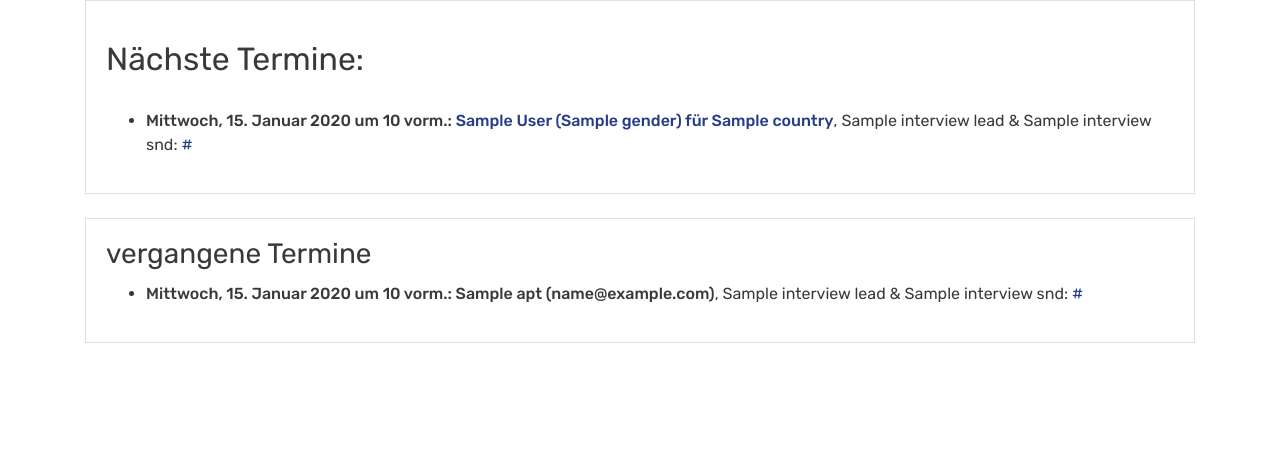
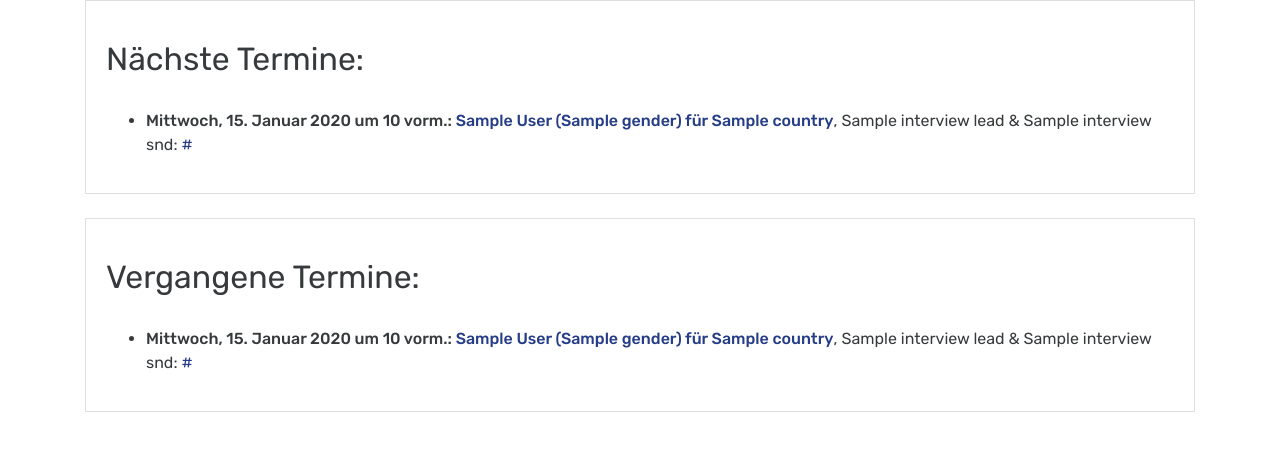
Before and after one commit to DemokratieInBewegung/appntr, a Django app: template templates/interviews/my_appointments.html in a window 1280 px wide. Shown: the part 70-521 px from the top of the page. Run offline with Django 3.2, Linux system fonts and the light colour scheme; the template is opened without the code that fills it: most values are stand-ins (such as "Sample title", 1, 10 or a date in 2020); some libraries are stand-ins or nearby versions.

Commit message:
abstracted future and past appointment lists into includable template, fixing #24

```diff
--- /dev/null
+++ b/templates/interviews/appointment_list.html
@@ -0,0 +1,18 @@
+  <div class="card">
+	<div class="card-block">
+		<h2 class="card-title">{{title}} Termine:</h2>
+		<div class="card-text">
+		  <ul>
+		    {% for apt in apts %}
+		      <li>
+		        <strong>{{apt.datetime|date:"l, j. F Y"}} um {{apt.datetime|time:"TIME_FORMAT"}}: <a href="{% url 'show_application' apt.application.id %}">{{apt.application.first_name}} {{apt.application.last_name}} ({{apt.application.gender}}) für {{apt.application.country}}</a></strong>, {{apt.interview_lead.get_full_name|default:apt.interview_lead.username}} &amp; {{apt.interview_snd.get_full_name|default:apt.interview_snd.username}}: <a href="{{apt.link}}">{{apt.link}}</a>
+		      </li>
+		    {% empty %}
+		      <div class="alert alert-default" role="alert">
+		      Keine {{none}}n Termine
+		      </div>
+		    {% endfor %}
+		  </ul>
+		</div>
+	  </div>
+  </div>
--- a/templates/interviews/my_appointments.html
+++ b/templates/interviews/my_appointments.html
@@ -2,44 +2,8 @@
 
 {% block content %}
 <div class="container">
-  <div class="card">
-	<div class="card-block">
-		<h2 class="card-title">Nächste Termine:</h2>
-		<div class="card-text">
-		  <ul>
-		    {% for apt in upcoming.all %}
-		      <li>
-		        <strong>{{apt.datetime|date:"l, j. F Y"}} um {{apt.datetime|time:"TIME_FORMAT"}}: <a href="{% url 'show_application' apt.application.id %}">{{apt.application.first_name}} {{apt.application.last_name}} ({{apt.application.gender}}) für {{apt.application.country}}</a></strong>, {{apt.interview_lead.get_full_name|default:apt.interview_lead.username}} &amp; {{apt.interview_snd.get_full_name|default:apt.interview_snd.username}}: <a href="{{apt.link}}">{{apt.link}}</a>
-		      </li>
-		    {% empty %}
-		      <div class="alert alert-default" role="alert">
-		      Keine kommenden Termine
-		      </div>
-		    {% endfor %}
-		  </ul>
-		</div>
-	  </div>
-  </div>
-
+  {% include "interviews/appointment_list.html" with title="Nächste" none="kommende" apts=upcoming.all %}
   <br />
-
-  <div class="card">
-	<div class="card-block">
-		<h3 class="card-title">vergangene Termine</h3>
-		<div class="card-text">
-		  <ul>
-		    {% for apt in past.all %}
-		      <li>
-		        <strong>{{apt.datetime|date:"l, j. F Y"}} um {{apt.datetime|time:"TIME_FORMAT"}}: {{apt.name}} ({{apt.email}})</strong>, {{apt.interview_lead.name}} &amp; {{apt.interview_snd.name}}: <a href="{{apt.link}}">{{apt.link}}</a>
-		      </li>
-		    {% empty %}
-		      <div class="alert alert-default" role="alert">
-		      Keine bisherigen Termine
-		      </div>
-		    {% endfor %}
-		  </ul>
-		 </div>
-	   </div>
-	</div>
+  {% include "interviews/appointment_list.html" with title="Vergangene" none="bisherige" apts=past.all %}
  </div>
 {% endblock %}
```
